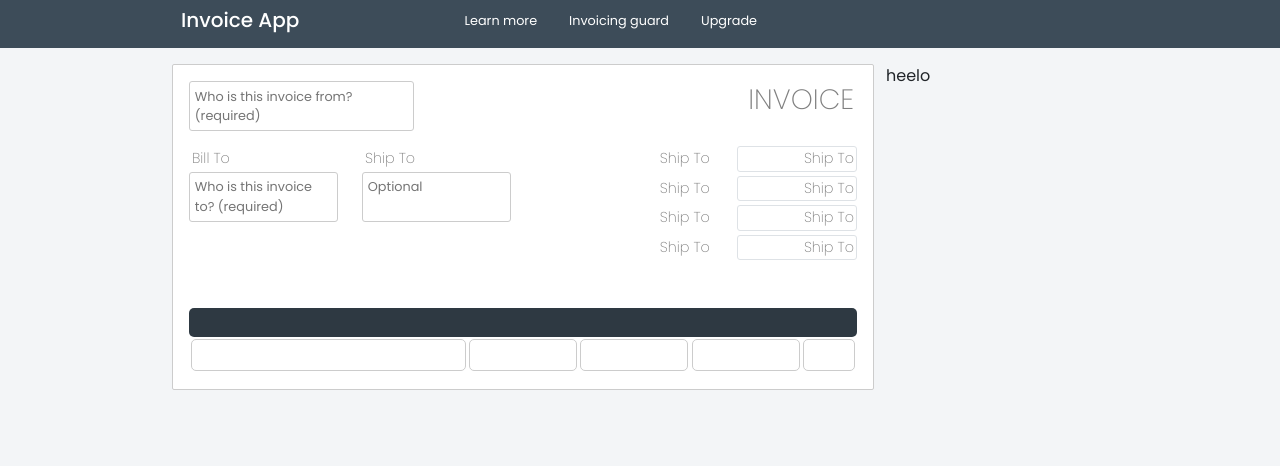
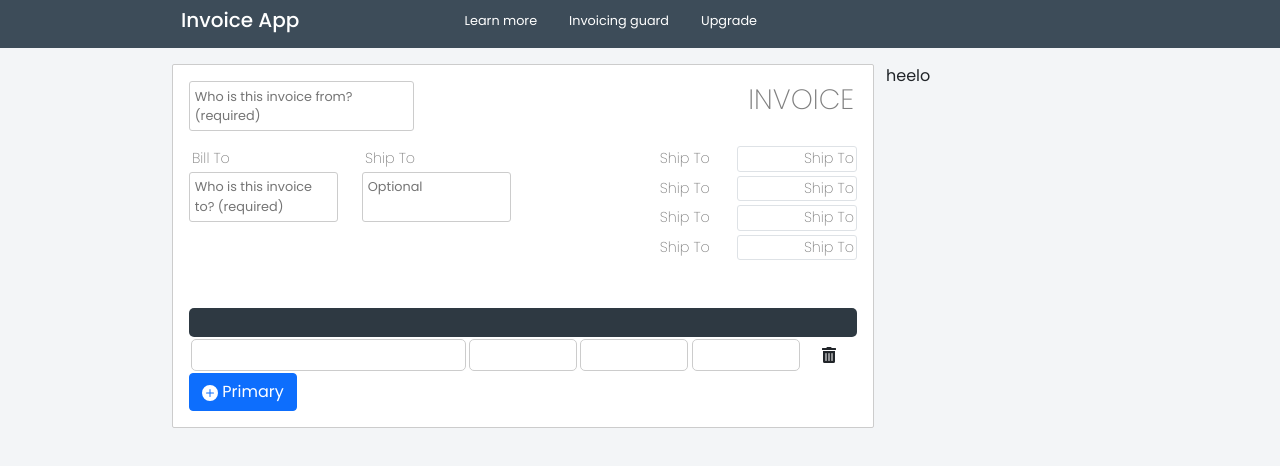
Before and after one commit to jeffkojobans5/invoice-app, a React (Create React App) app: page / in a window 1280 px wide. Shown: the top 466 px of the page. Built offline with nearby package versions, Linux system fonts and the light colour scheme.

Commit message:
show delete on hover

```diff
--- a/package.json
+++ b/package.json
@@ -10,6 +10,7 @@
     "bootstrap": "^5.1.3",
     "react": "^17.0.2",
     "react-dom": "^17.0.2",
+    "react-icons": "^4.3.1",
     "react-router-dom": "^6.2.1",
     "react-scripts": "5.0.0"
   },
--- /dev/null
+++ b/src/components/DynamicBlock.js
@@ -0,0 +1,28 @@
+import { FaTrashAlt } from 'react-icons/fa';
+
+function DynamicBlock () {
+
+    return (
+        <>
+            <div className="dynamicTable row ">
+                <div className="col-md-5">
+                    <input type="text" name="" id="" />
+                </div>
+                <div className="col-md-2">
+                    <input type="text" name="" id="" />
+                </div>
+                <div className="col-md-2">
+                    <input type="text" name="" id="" />
+                </div>
+                <div className="col-md-2 ">
+                    <input type="text" name="" id="" />
+                </div>
+                <div className="col-md-1 d-flex justify-content-center align-items-center">
+                    <FaTrashAlt />
+                </div>
+            </div>
+        </>
+    )
+}
+
+export default DynamicBlock;
--- a/src/components/InvoiceBlock.js
+++ b/src/components/InvoiceBlock.js
@@ -1,6 +1,8 @@
 import React from 'react';
 import { Inputs , Txtarea } from '../props/index'
 import InvoiceTable from './InvoiceTable'
+
+import {BsPlusCircleFill} from 'react-icons/bs'
 
 const InvoiceBlock = () => {
     return (
@@ -124,6 +126,8 @@
                 </div>
             </div>
                     <InvoiceTable />
+                    <button type="button" class="btn btn-primary outline-none"> <BsPlusCircleFill /> Primary</button>
+
         </div>
     )
 }
--- a/src/components/InvoiceTable.js
+++ b/src/components/InvoiceTable.js
@@ -1,4 +1,5 @@
 import React from 'react';
+import DynamicBlock from './DynamicBlock';
 
 function InvoiceTable () {
     return (
@@ -17,26 +18,11 @@
                     <input type="text" name="" id="" />
                 </div>
                 <div className="col-md-1">
-                    {/* <input type="text" name="" id="" /> */}
+
                 </div>
             </div>
-            <div className="dynamicTable row ">
-                <div className="col-md-5">
-                    <input type="text" name="" id="" />
-                </div>
-                <div className="col-md-2">
-                    <input type="text" name="" id="" />
-                </div>
-                <div className="col-md-2">
-                    <input type="text" name="" id="" />
-                </div>
-                <div className="col-md-2 ">
-                    <input type="text" name="" id="" />
-                </div>
-                <div className="col-md-1 ">
-                    <input type="text" name="" id="" />
-                </div>
-            </div>
+
+            <DynamicBlock />
 
         </>
     )
--- a/src/index.css
+++ b/src/index.css
@@ -4,7 +4,7 @@
 body {
   font-family: "Poppins", sans-serif;
   background-color: #f3f5f7;
-  box-sizing: border-box !important;
+  box-sizing: border-box;
   margin: 0;
   padding: 0;
   border: 0;
@@ -18,6 +18,10 @@
 input {
   font-weight: 200 !important;
   width: 100%;
+}
+
+.btn:focus {
+  box-shadow: none;
 }
 
 nav {
```
Also changed, not shown: 1 other file (tests, documents, lock files or other folders).
